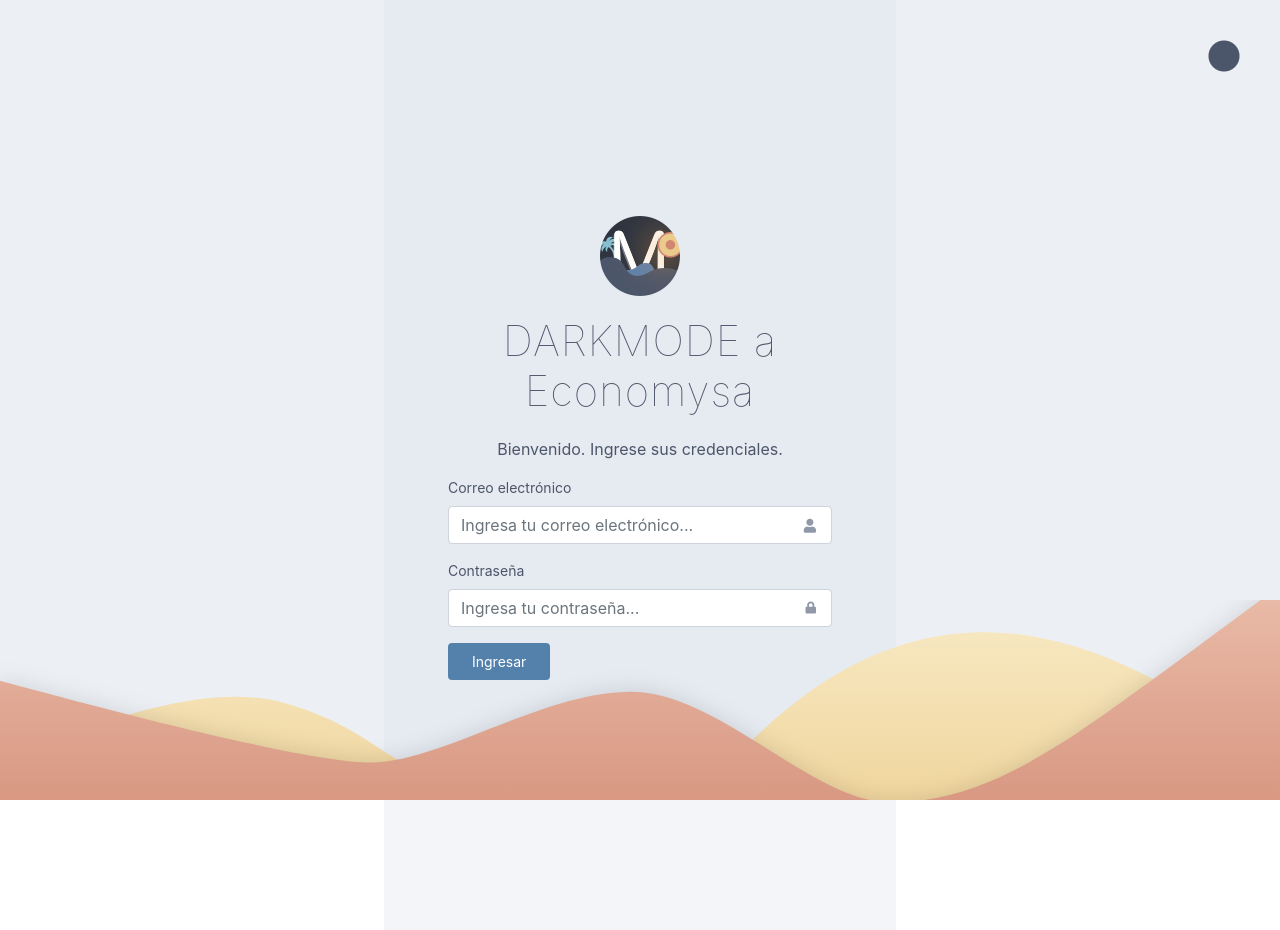
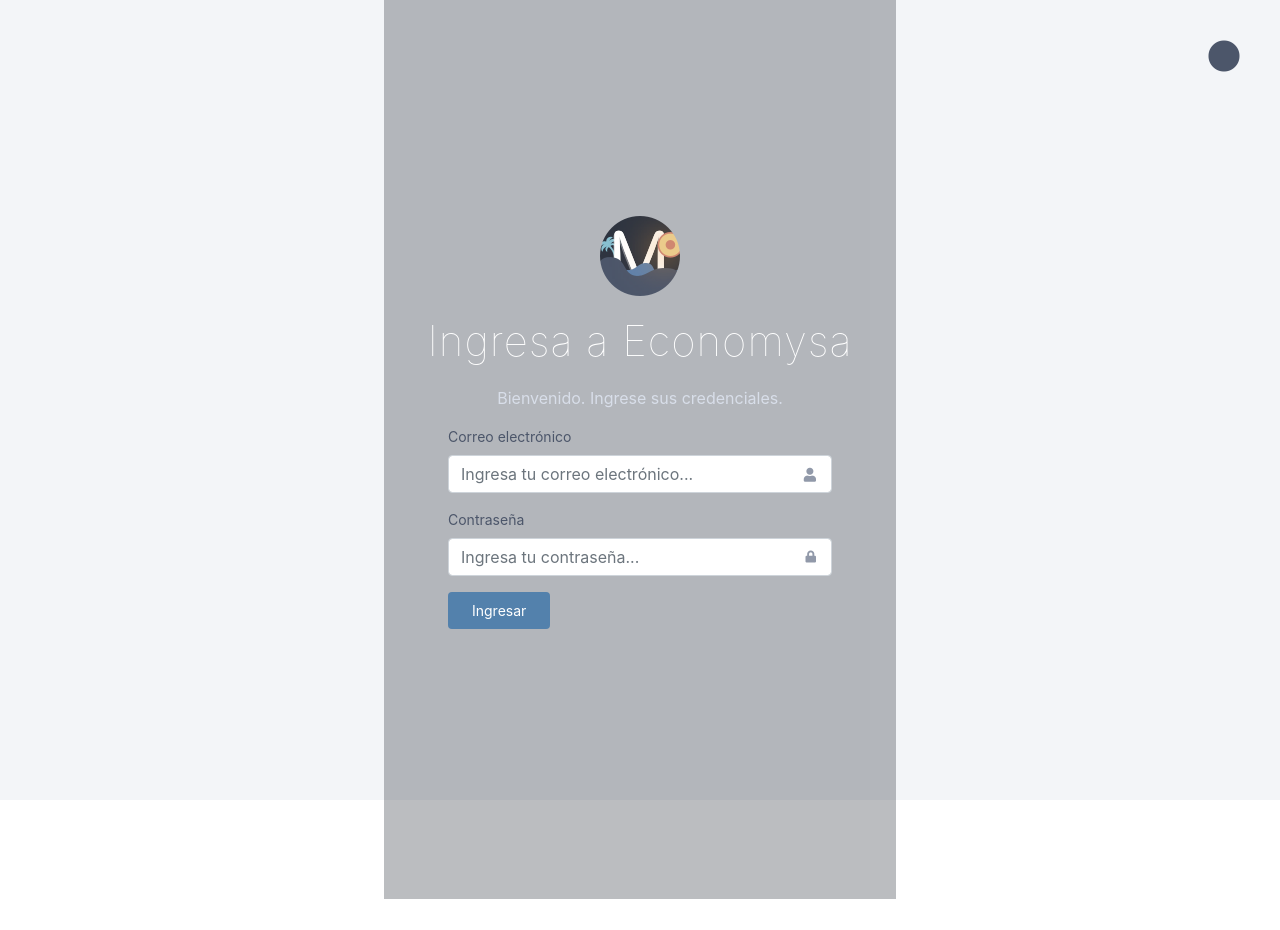
Before and after one commit to Franco-Ezequiel-Marchegiani/Economysa, a React (Create React App) app: page /login in a window 1280 px wide. Both pictures are taken after a click on the icon 1224 px from the left and 56 px from the top of the page. After the commit the page ends 899 px from the top, so only its background shows below. Built offline with nearby package versions, Linux system fonts and the light colour scheme.

Commit message:
Avance en progreso de darkmode de login, faltan los inputs y el botón

```diff
--- /dev/null
+++ b/src/components/Login/LoginDarkMode.css
@@ -0,0 +1,84 @@
+.loginContainerAll_dark{
+    background-color: rgba(32, 37, 46, 0.3);
+    height: 100vh;
+    position: relative;
+}
+.titleLogin_dark{
+    color: #fff;
+    font-size: 18px;
+    font-weight: 100;
+    letter-spacing: 1px;
+    margin: 20px 0;
+    text-align: center;
+}
+.parrafoLogin_dark{
+    text-align: center;
+    color: #d8dee9;
+}
+
+@media only screen and (min-width: 740px){
+    .loginContainerAll_dark{
+        background-color: rgba(216, 222, 233, 0.3);
+        height: 100vh;
+        position: relative;
+    }
+    .loginContainerAll{
+        background-color: #eceff4;
+    }
+    .loginContainerImagebg{
+        width: 100vw;
+        height: 100vh;
+    }
+    .loginContainer_dark{
+        background-color: rgba(32, 37, 46, 0.3);
+        max-width: 40%;
+        height: 100%;
+        margin: auto;
+        position: static;
+        z-index: -5;
+    }
+    .imagenFondo{
+        width: 100%;
+        height: 20%;
+        background-image: url("../../images/fondoLogin.svg");
+        background-repeat: no-repeat;
+        background-position: 0 20%;
+        background-size: 100%;
+        position: absolute;
+        bottom: 0;
+    }
+    .formLogin{
+        width: 75%;
+    }
+    .titleLogin_dark{
+        font-size: 42px;
+    }
+    .titleLogin_dark span{
+        display: block;
+    }
+    .loginContent{
+        display: flex;
+        justify-content: flex-end;
+        flex-direction: column;
+    }
+    .loginContent img{
+        width: 80px;
+    }
+    .btn-datosFormRegister{
+        color: #fff;
+        background-color: #5381AC;
+        font-size: 14px;
+        border: none;
+        padding: 8px 24px;
+        border-radius: 4px;
+        margin-bottom: 250px;
+    }
+}
+@media only screen and (min-width: 1000px){
+    .titleLogin_dark span{
+        display: inline;
+    }
+    .loginContainer_dark{
+        padding-bottom: 20px;
+    }
+}
--- a/src/components/Login/LoginDarkMode.js
+++ b/src/components/Login/LoginDarkMode.js
@@ -1,5 +1,5 @@
 import React, {useState} from 'react';
-import './Login.css';
+import './LoginDarkMode.css';
 import { Form } from 'react-bootstrap';
 import Logo from '../../images/logo.png'
 import Login from './Login';
@@ -9,17 +9,17 @@
   return (
       <section>
           {darkMode === true ?
-            <section className="loginContainerAll">
+            <section className="loginContainerAll_dark">
                 <i onClick={() => setDarkMode(false)} class="fas fa-circle btn-darkModeLogin"></i>
                     <div>
-                        <main className='prueba'>
-                            <div className='loginContainer'>
+                        <main>
+                            <div className='loginContainer_dark'>
                                 <div className='loginContent'>
                                     <div className='iconLoginContainer'>
                                         <img src={Logo} alt="" />
                                     </div>
-                                    <h1 className='titleLogin'><span>DARKMODE a</span> <span>Economysa</span></h1>
-                                    <p className='parrafoLogin'>Bienvenido. Ingrese sus credenciales.</p>
+                                    <h1 className='titleLogin_dark'><span>Ingresa a</span> <span>Economysa</span></h1>
+                                    <p className='parrafoLogin_dark'>Bienvenido. Ingrese sus credenciales.</p>
                                     <Form className='formLogin'>
                                             <Form.Group className="mb-3 inputRegister" controlId="formBasicEmail">
                                             <Form.Label>Correo electrónico</Form.Label>
@@ -38,9 +38,6 @@
                                     </Form>
                                 </div>
                                 </div>
-                                <div className='imagenFondo'>
-
-                                </div>
                         </main>
                     </div>
             </section>
--- a/src/components/Login/LoginLightMode.js
+++ b/src/components/Login/LoginLightMode.js
@@ -12,7 +12,7 @@
       <section className="loginContainerAll">
         <i onClick={() => setDarkMode(true)} class="fas fa-circle btn-darkModeLogin"></i>
           <div>
-              <main className='prueba'>
+              <main>
                   <div className='loginContainer'>
                       <div className='loginContent'>
                       <div className='iconLoginContainer'>
```
Lines whose indentation alone changed are shown as unchanged.
